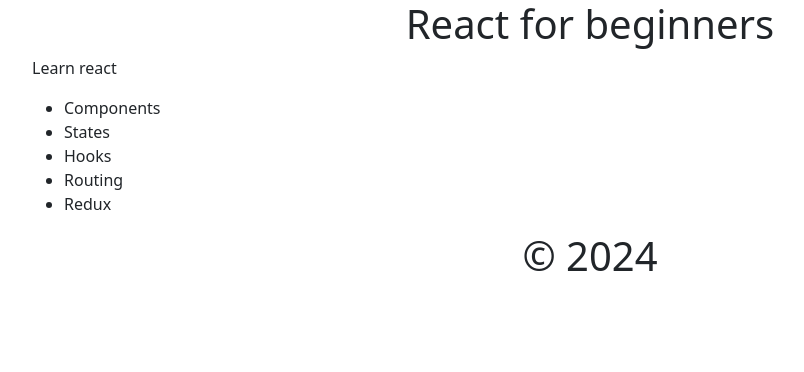
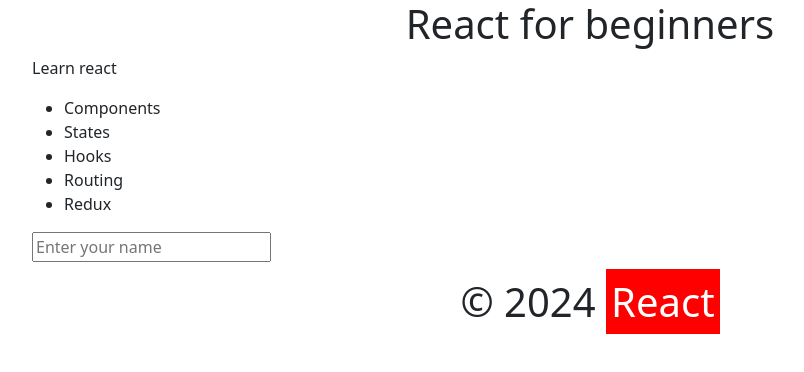
Before and after one commit to fep-coder/react-for-beginners, a React (Vite) app: page / in a window 1280 px wide. Shown: the top 372 px of the page, without its empty margins (50-854 px from the left). Built offline with nearby package versions, Linux system fonts and the light colour scheme.

Commit message:
06 Variables, inputs and inline styling

```diff
--- a/src/Footer.jsx
+++ b/src/Footer.jsx
@@ -1,7 +1,18 @@
 function Footer() {
     return (
         <footer>
-            <h1 className="text-center">&copy; {new Date().getFullYear()}</h1>
+            <h1 className="text-center">
+                &copy; {new Date().getFullYear()}&nbsp;
+                <span
+                    style={{
+                        backgroundColor: "red",
+                        color: "white",
+                        padding: "5px",
+                    }}
+                >
+                    React
+                </span>
+            </h1>
         </footer>
     );
 }
--- a/src/Header.jsx
+++ b/src/Header.jsx
@@ -1,7 +1,9 @@
 function Header() {
+    const title = "React for beginners";
+
     return (
         <header>
-            <h1 className="text-center">React for beginners</h1>
+            <h1 className="text-center">{title}</h1>
         </header>
     );
 }
--- a/src/MainBody.jsx
+++ b/src/MainBody.jsx
@@ -9,6 +9,14 @@
                 <li>Routing</li>
                 <li>Redux</li>
             </ul>
+
+            <div className="mb-3">
+                <input
+                    maxLength={5}
+                    readOnly={true}
+                    placeholder="Enter your name"
+                />
+            </div>
         </main>
     );
 }
```
